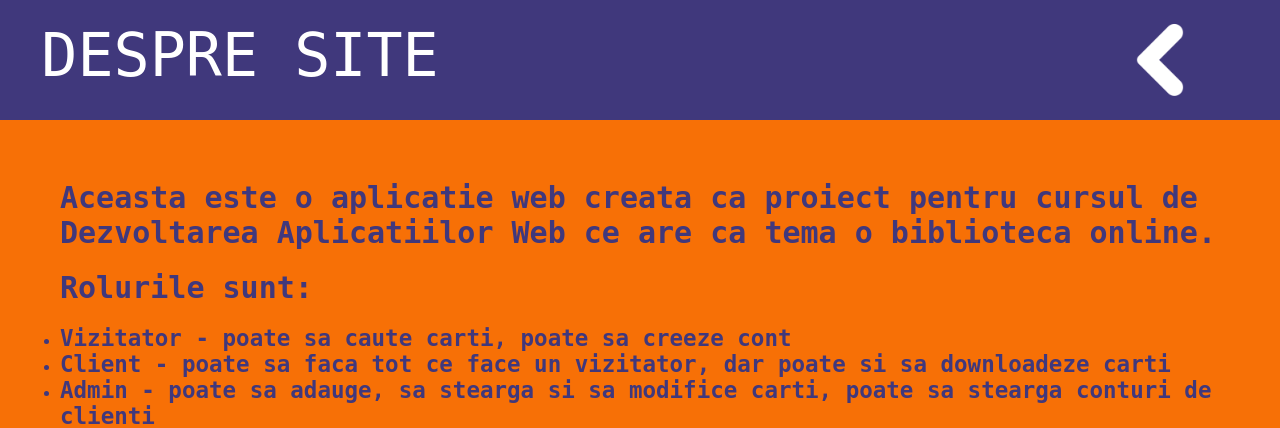
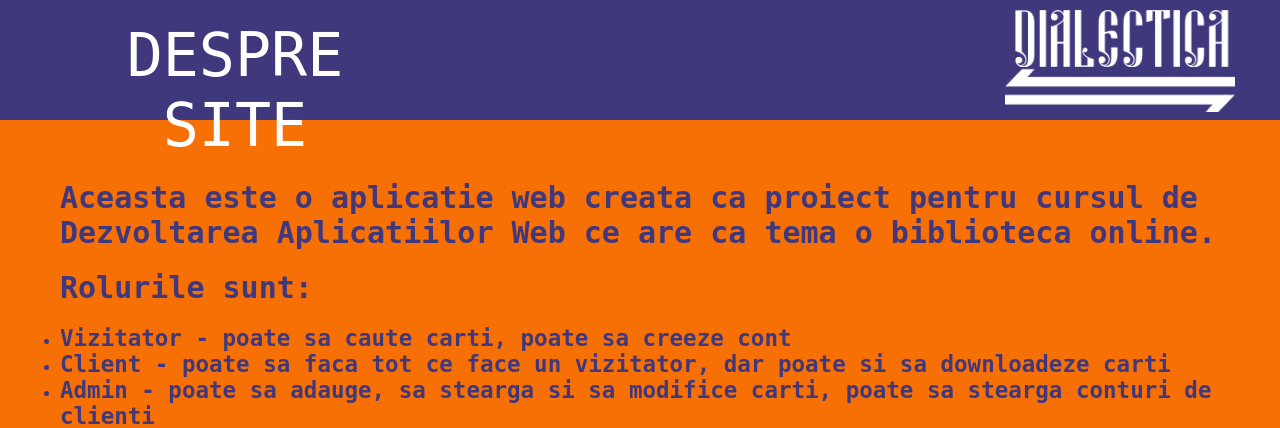
Before and after one commit to WildCola/Aplicatii-Web, a PHP site: page /pages/index.html in a window 1280 px wide. Shown: the top 428 px of the page. Run offline with PHP 8.4, Linux system fonts and the light colour scheme.

Commit message:
about page logo

```diff
--- a/pages/despre.css
+++ b/pages/despre.css
@@ -22,7 +22,6 @@ body{
 .topbar div{
     text-align: center;
     margin: 20px;
-    margin-left: 40px;
 }
 
 .topbar img{
@@ -30,7 +29,8 @@ body{
 }
 
 #titlu{
-    width: 400px;
+    width: 200px;
+    margin-left: 45px;
     min-width: 380px;
     font-size: 60px;
     color: white;
@@ -38,9 +38,12 @@ body{
 }
 
 #back{
-    min-width: 200px;
-    font-size: 30px;
-    user-select: none;
+    margin-top: 10px;
+    margin-right: 45px;
+}
+
+#back img{
+    width: 230px;
 }
 
 #back:hover{
--- a/pages/index.html
+++ b/pages/index.html
@@ -14,7 +14,7 @@
             </div>
             <div id="back">
                 <a href="http://dialectica.great-site.net/">
-                    <img src="images/arrow.png">
+                    <img src="images/logo.png">
                 </a>
             </div>
         </div>
```
Also changed, not shown: pages/images/logo.png (added).
